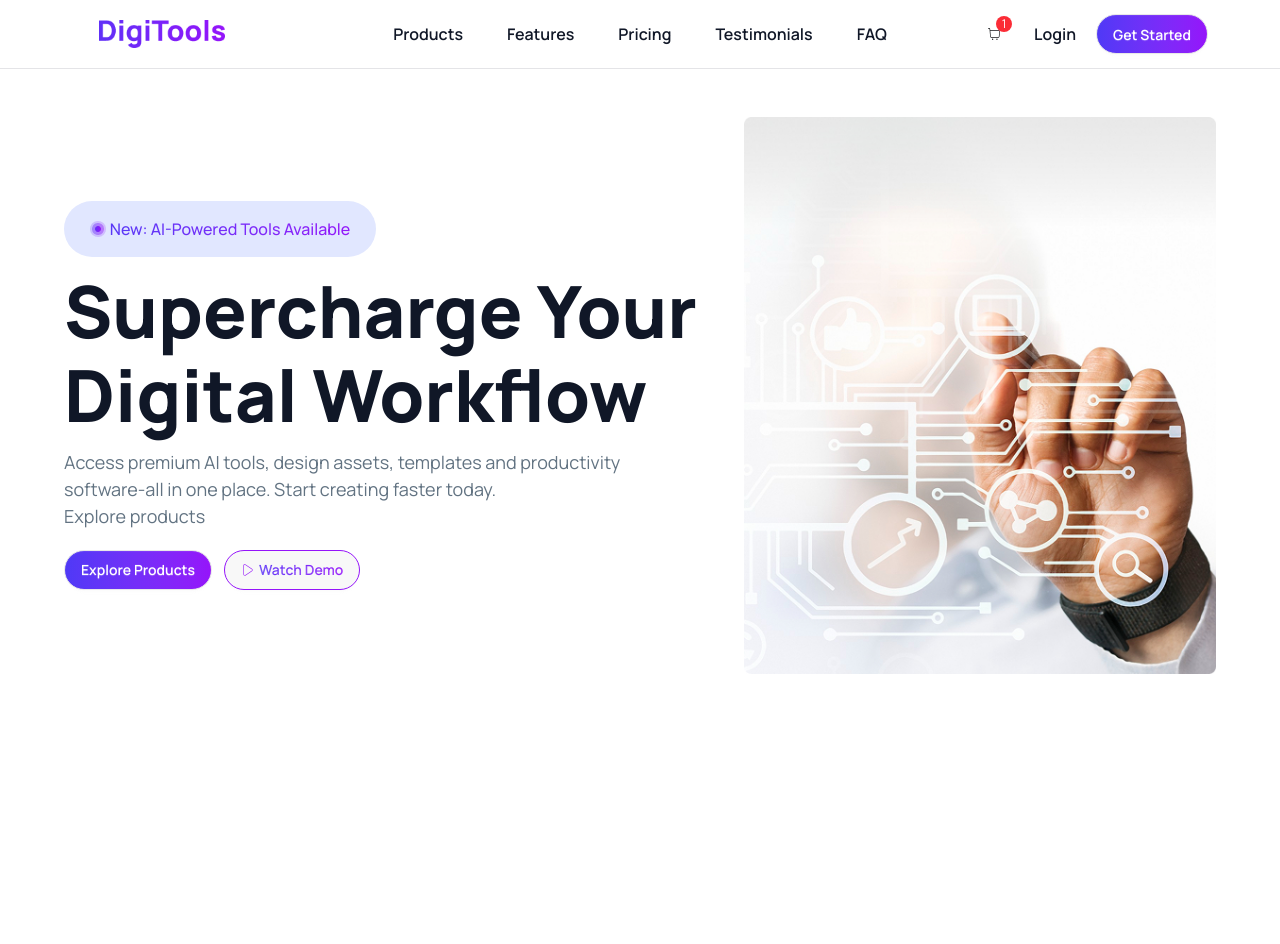
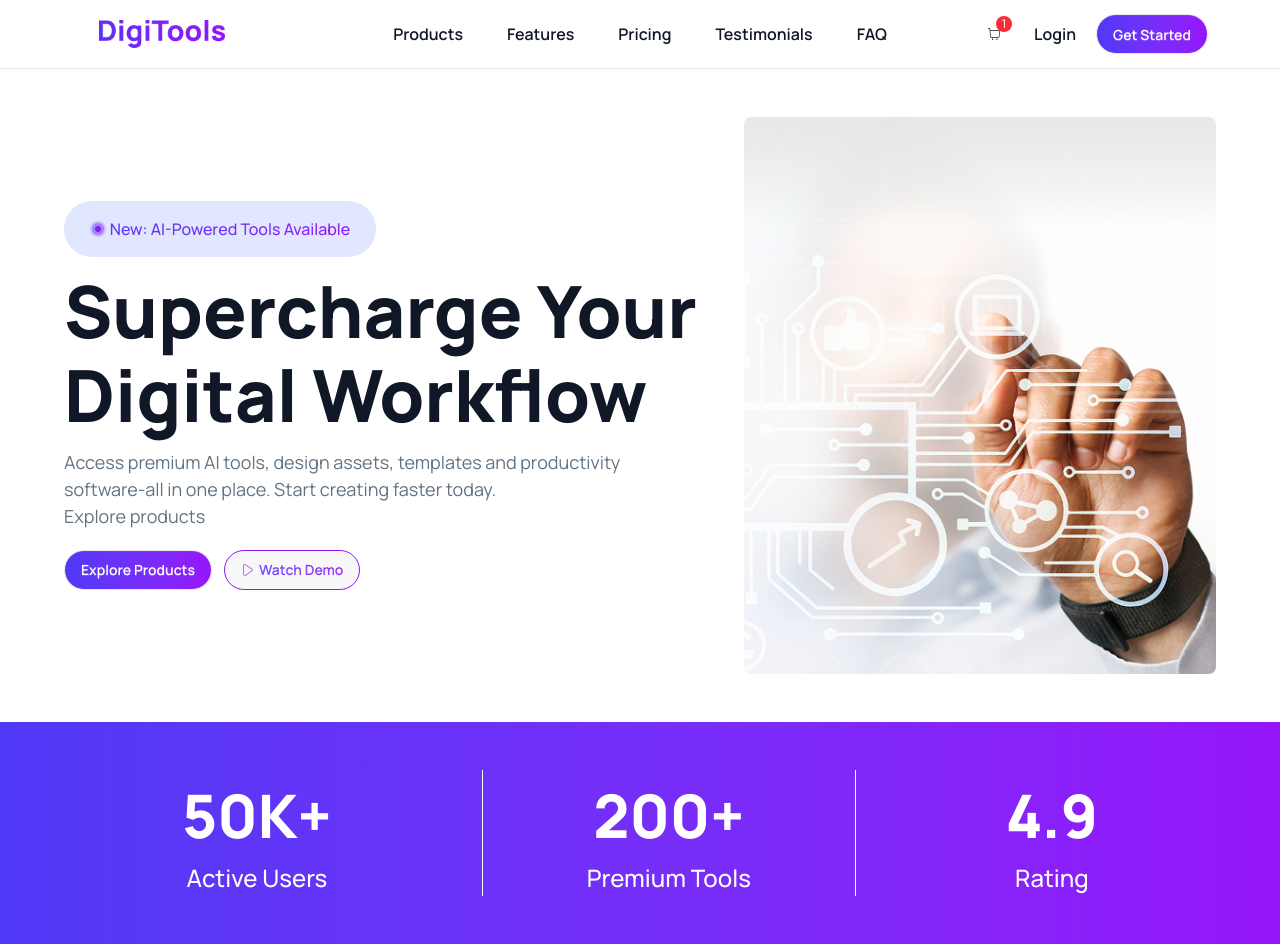
Before and after one commit to jumana-rahman/A06-Digitools-Platform, a React (Vite) app: page / in a window 1280 px wide. Before the commit the page ends 800 px from the top, so only its background shows below. Built offline with nearby package versions, Linux system fonts and the light colour scheme.

Commit message:
completed counter ui

```diff
--- a/src/App.jsx
+++ b/src/App.jsx
@@ -1,5 +1,6 @@
 import './App.css'
 import Banner from './components/Banner'
+import Counter from './components/Counter'
 import NavBar from './components/NavBar'
 
 function App() {
@@ -11,6 +12,8 @@ function App() {
 
       <Banner/>
 
+      <Counter/>
+
 
     </>
   )
--- /dev/null
+++ b/src/components/Counter.jsx
@@ -0,0 +1,26 @@
+import React from 'react';
+
+const Counter = () => {
+    return (
+        <div className='py-12 bg-linear-to-r from-[#4F39F6] to-[#9514FA]'>
+            <div className='w-[90%] mx-auto block md:flex justify-evenly items-center gap-8 text-center space-y-8 md:space-y-0'>
+                <div>
+                    <h2 className='text-[60px] font-extrabold text-white'>50K+</h2>
+                    <p className='text-[24px] font-medium text-white'>Active Users</p>
+                </div>
+
+                <div className='md:border-x border-white px-26'>
+                    <h2 className='text-[60px] font-extrabold text-white'>200+</h2>
+                    <p className='text-[24px] font-medium text-white'>Premium Tools</p>
+                </div>
+
+                <div>
+                    <h2 className='text-[60px] font-extrabold text-white'>4.9</h2>
+                    <p className='text-[24px] font-medium text-white'>Rating</p>
+                </div>
+            </div>
+        </div>
+    );
+};
+
+export default Counter;
```
